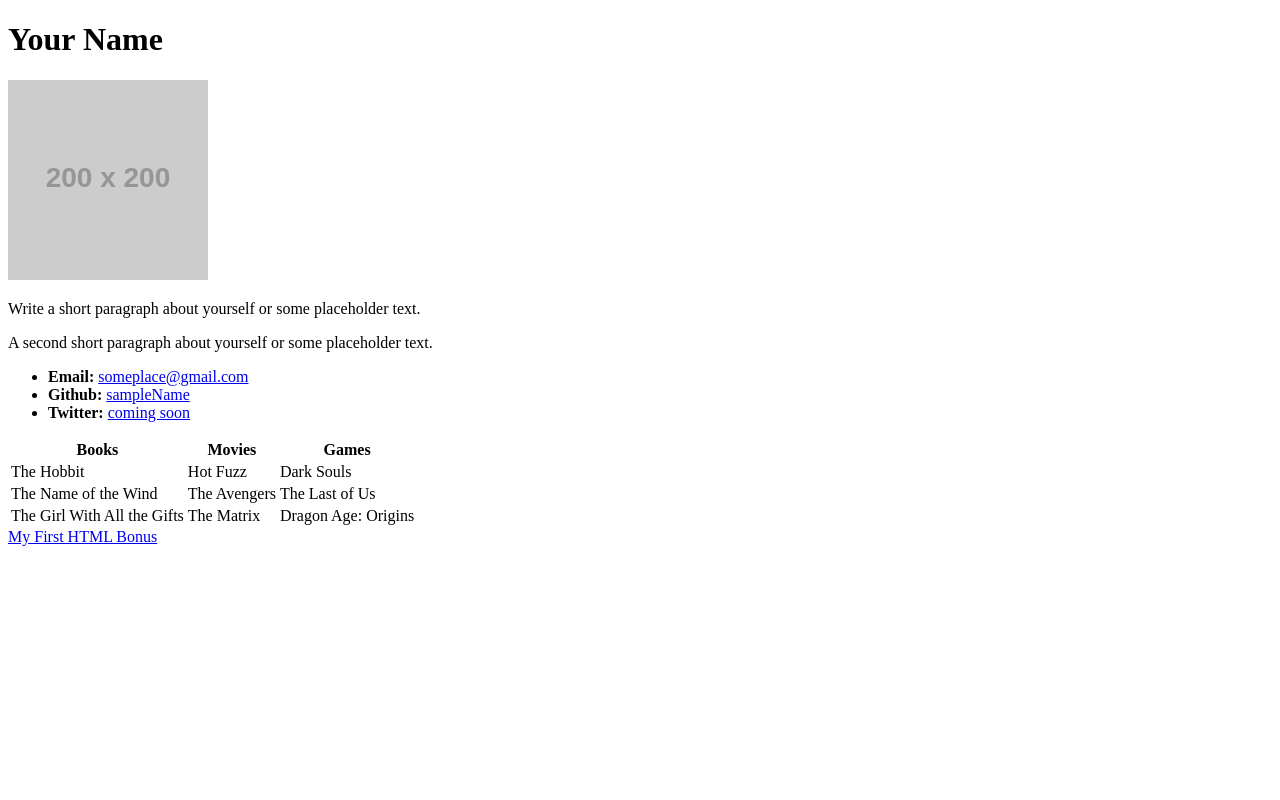
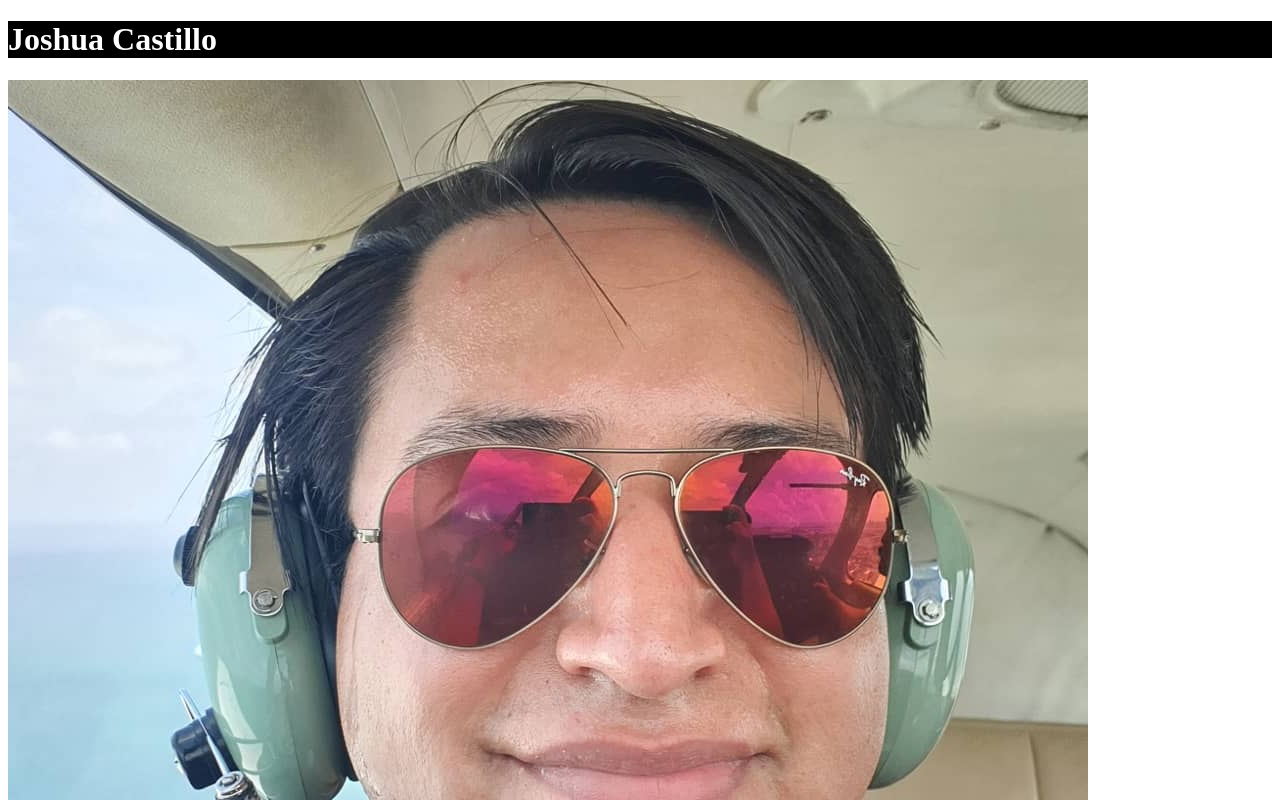
Before and after one commit to JCastilloD/JCastilloD.github.io, a plain HTML site: page index.html in a window 1280 px wide. Shown: the top 800 px of the page. Drawn offline with Linux system fonts and the light colour scheme; placeholder pictures from the web are drawn by us.

Commit message:
Adding things 1

```diff
--- /dev/null
+++ b/Resources/Styles/Style1.css
@@ -0,0 +1,4 @@
+h1{
+    background-color: black;
+    color: white;
+}
--- a/index.html
+++ b/index.html
@@ -3,13 +3,14 @@
 <head>
   <meta charset="UTF-8">
   <title>Activity 1: Basic HTML Bio</title>
+  <link rel="stylesheet" type="text/css" href="Resources/Styles/Style1.css">
 </head>
 
 <body>
 
-  <h1>Your Name</h1>
+  <h1>Joshua Castillo</h1>
 
-  <img src="https://placehold.it/200x200" alt="Your Name">
+  <img src="Resources/Images/Pilot2.jpg" alt="Joshua Castillo">
 
   <p>Write a short paragraph about yourself or some placeholder text.</p>
   <p>A second short paragraph about yourself or some placeholder text.</p>
```
Also changed, not shown: Resources/Images/Pilot2.jpg (added).
